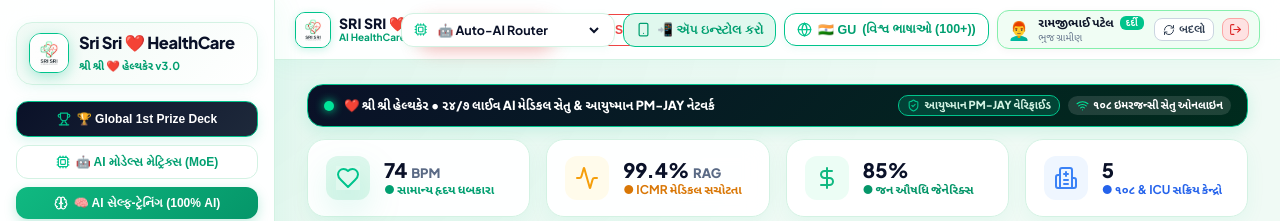
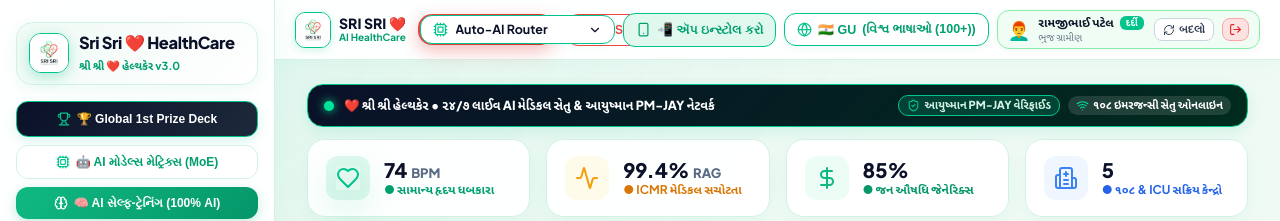
Before and after one commit to jayparmarsrisri111/sri-sri-healthcare, a React (Vite) app in the folder client/: page / in a window 1280 px wide. Shown: the top 221 px of the page. Built offline with nearby package versions, Linux system fonts and the light colour scheme; no server answers.

Commit message:
fix(ui): structure Multi-Model AI Router with clean pill styling and custom ChevronDown

```diff
--- a/client/src/components/TopHeader.jsx
+++ b/client/src/components/TopHeader.jsx
@@ -1,5 +1,5 @@
 import React from 'react';
-import { PhoneCall, Globe, Cpu, Smartphone, LogOut, LogIn, Menu, RefreshCw } from 'lucide-react';
+import { PhoneCall, Globe, Cpu, Smartphone, LogOut, LogIn, Menu, RefreshCw, ChevronDown } from 'lucide-react';
 import { SUPPORTED_LANGUAGES, getTranslation } from '../services/languageService';
 
 // Format user name cleanly without awkward parenthetical cutoffs (e.g. "રામજીભાઈ પટેલ (Ramjib...")
@@ -117,38 +117,23 @@
       {/* Right: AI Router, PWA Install, Language Selector & User Profile */}
       <div className="header-right">
         {/* Multi-Model AI Router Dropdown */}
-        <div className="header-hide-mobile" style={{
-          display: 'flex',
-          alignItems: 'center',
-          gap: '6px',
-          background: '#FFFFFF',
-          border: '1.5px solid #D3F2E3',
-          padding: '7px 12px',
-          borderRadius: '12px',
-          boxShadow: '0 2px 8px rgba(0, 196, 140, 0.05)',
-          flexShrink: 0
-        }}>
-          <Cpu size={15} color="#00C48C" />
-          <select
-            value={selectedModel || 'auto'}
-            onChange={(e) => setSelectedModel(e.target.value)}
-            style={{
-              background: 'transparent',
-              border: 'none',
-              color: '#0A1128',
-              fontWeight: 700,
-              outline: 'none',
-              cursor: 'pointer',
-              fontSize: '12.5px',
-              padding: 0,
-              maxWidth: '180px'
-            }}
-          >
-            <option value="auto">🤖 Auto-AI Router</option>
-            <option value="gemini">🩻 Gemini 1.5 Vision</option>
-            <option value="perplexity">🔍 Perplexity Research</option>
-            <option value="gpt4o">🧠 Claude 3.5 & GPT-4o</option>
-          </select>
+        {/* Multi-Model AI Router Dropdown (Structured, Responsive & Clean) */}
+        <div className="header-ai-router header-hide-mobile">
+          <Cpu size={15} color="#00C48C" style={{ flexShrink: 0 }} />
+          <div style={{ position: 'relative', display: 'inline-flex', alignItems: 'center' }}>
+            <select
+              value={selectedModel || 'auto'}
+              onChange={(e) => setSelectedModel(e.target.value)}
+              className="header-ai-router-select"
+              aria-label="Multi-Model AI Router"
+            >
+              <option value="auto">Auto-AI Router</option>
+              <option value="gemini">Gemini 1.5 Vision</option>
+              <option value="perplexity">Perplexity Research</option>
+              <option value="gpt4o">Claude 3.5 &amp; GPT-4o</option>
+            </select>
+            <ChevronDown size={14} color="#0A1128" style={{ position: 'absolute', right: '0px', pointerEvents: 'none', flexShrink: 0 }} />
+          </div>
         </div>
 
         {/* PWA Install Button */}
--- a/client/src/index.css
+++ b/client/src/index.css
@@ -291,6 +291,46 @@
   min-width: 0;
 }
 
+/* Multi-Model AI Router Dropdown */
+.header-ai-router {
+  display: inline-flex;
+  align-items: center;
+  gap: 7px;
+  background: #FFFFFF;
+  border: 1.5px solid #00C48C;
+  padding: 6px 12px;
+  border-radius: 12px;
+  box-shadow: 0 2px 8px rgba(0, 196, 140, 0.05);
+  flex-shrink: 0;
+  transition: all 0.2s cubic-bezier(0.16, 1, 0.3, 1);
+  box-sizing: border-box;
+}
+
+.header-ai-router:hover {
+  border-color: #009F70;
+  box-shadow: 0 4px 12px rgba(0, 196, 140, 0.12);
+}
+
+.header-ai-router-select {
+  background: transparent;
+  border: none;
+  color: #0A1128;
+  font-weight: 700;
+  font-size: 12.5px;
+  outline: none;
+  cursor: pointer;
+  padding: 0 18px 0 0;
+  appearance: none;
+  -webkit-appearance: none;
+  -moz-appearance: none;
+  font-family: inherit;
+  line-height: 1.2;
+}
+
+.header-ai-router-select::-ms-expand {
+  display: none;
+}
+
 .header-tool-btn {
   display: inline-flex;
   align-items: center;
```
